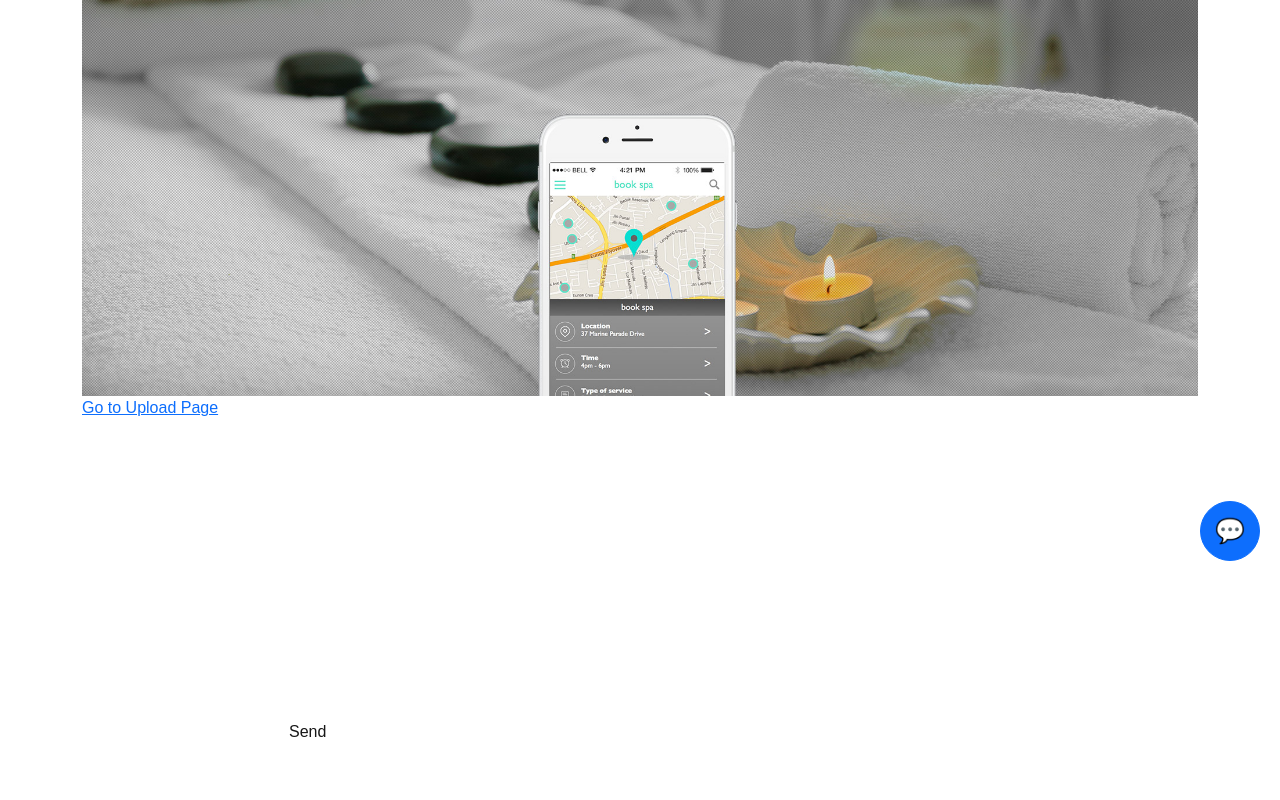
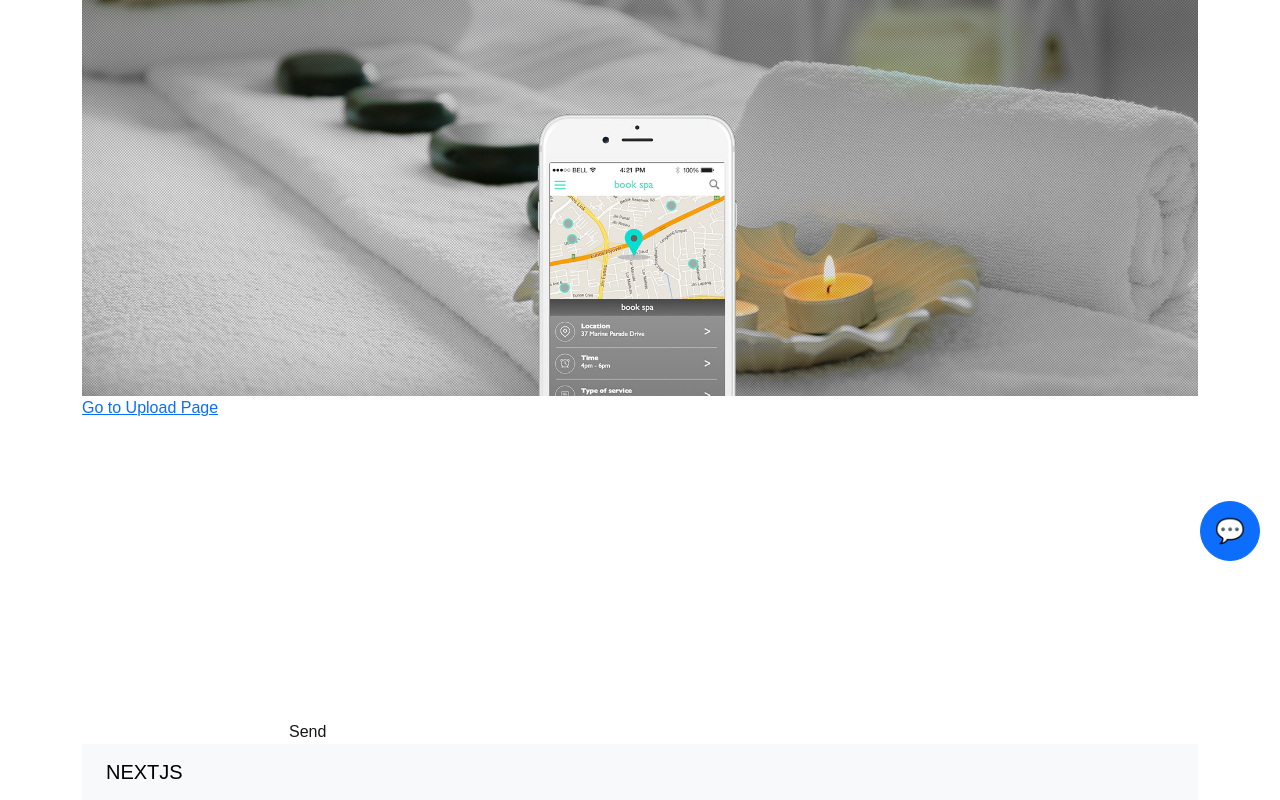
Before and after one commit to sathiya04-hub/my-nextjs-app, a Next.js app: page / in a window 1280 px wide. Shown: the part 219-1019 px from the top of the page. Before the commit the page ends 963 px from the top, so only its background shows below. Built offline with nearby package versions, Linux system fonts and the light colour scheme.

Commit message:
fix: add navbar

```diff
--- a/app/about/page.js
+++ b/app/about/page.js
@@ -1,4 +1,3 @@
-import Image from "next/image";
 
 export default function About() {
   return (
--- a/app/layout.tsx
+++ b/app/layout.tsx
@@ -2,7 +2,7 @@ import type { Metadata } from "next";
 import { Geist, Geist_Mono } from "next/font/google";
 import 'bootstrap/dist/css/bootstrap.min.css';
 import "./globals.css";
-import Navbar from "../components/Navbar";
+import Navbar from "@/components/Navbar";
 
 const geistSans = Geist({
   variable: "--font-geist-sans",
@@ -29,9 +29,8 @@ export default function RootLayout({
       <body
         className={`${geistSans.variable} ${geistMono.variable} antialiased`}
       >
-        <Navbar/>
-
         <main>
+          <Navbar/>
           {children}
         </main>
       </body>
--- a/app/page.tsx
+++ b/app/page.tsx
@@ -2,6 +2,7 @@ import Image from "next/image";
 import Link from "next/link";
 import Chatbot from "@/components/Chatbot";
 import AIChatbot from "@/components/AIChatbot";
+import Navbar from "@/components/Navbar";
 
 export default function Home() {
   return (
@@ -11,9 +12,8 @@ export default function Home() {
         Go to Upload Page
       </Link>
       <Chatbot />
-
       <AIChatbot />
-
+      <Navbar/>
     </div>
   );
 }
```
